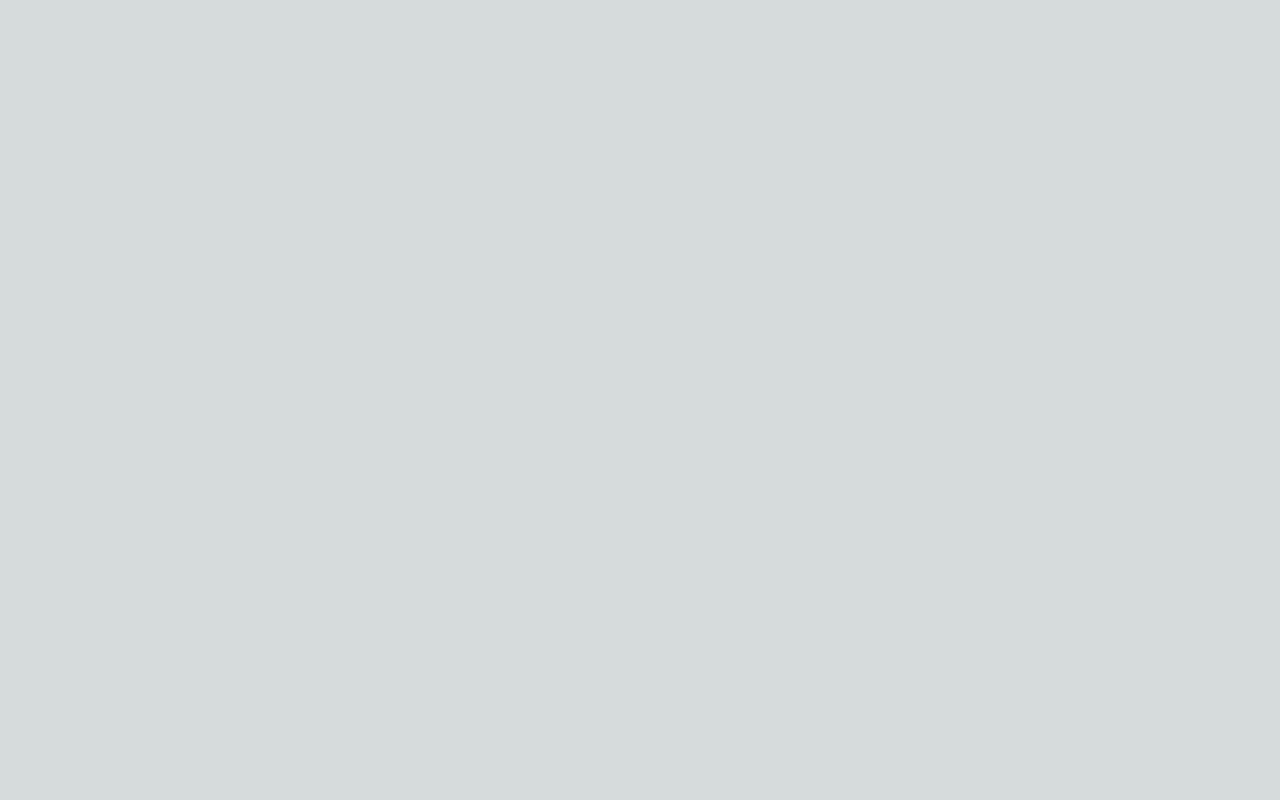
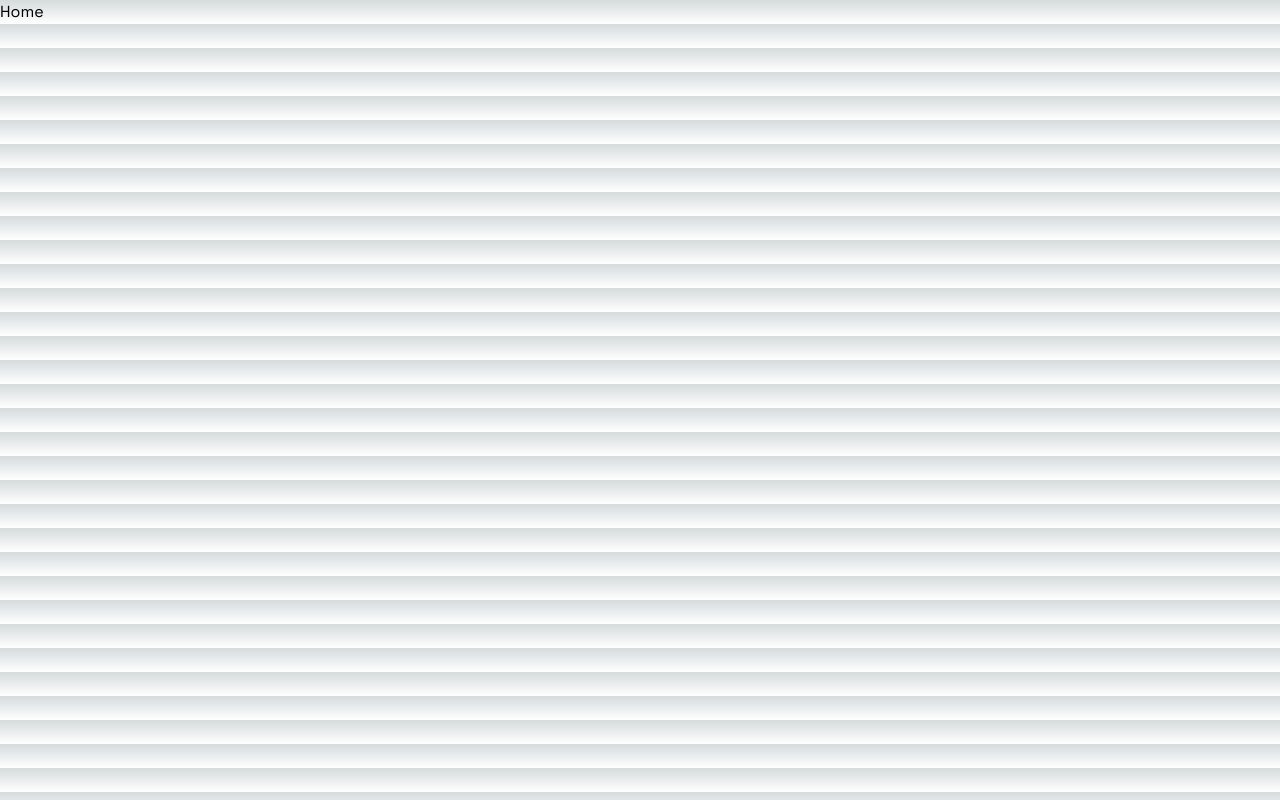
Before and after one commit to jsmrk/devflow, a Next.js app: page / in a window 1280 px wide. Built offline with nearby package versions, Linux system fonts and the light colour scheme.

Commit message:
theme added

```diff
--- a/app/(root)/(home)/page.tsx
+++ b/app/(root)/(home)/page.tsx
@@ -1,7 +1,7 @@
 import React from "react";
 
 const Home = () => {
-  return <div></div>;
+  return <div>Home</div>;
 };
 
 export default Home;
```
Also changed, not shown: context/ThemeProvider.tsx (added, +42 -0 lines).
